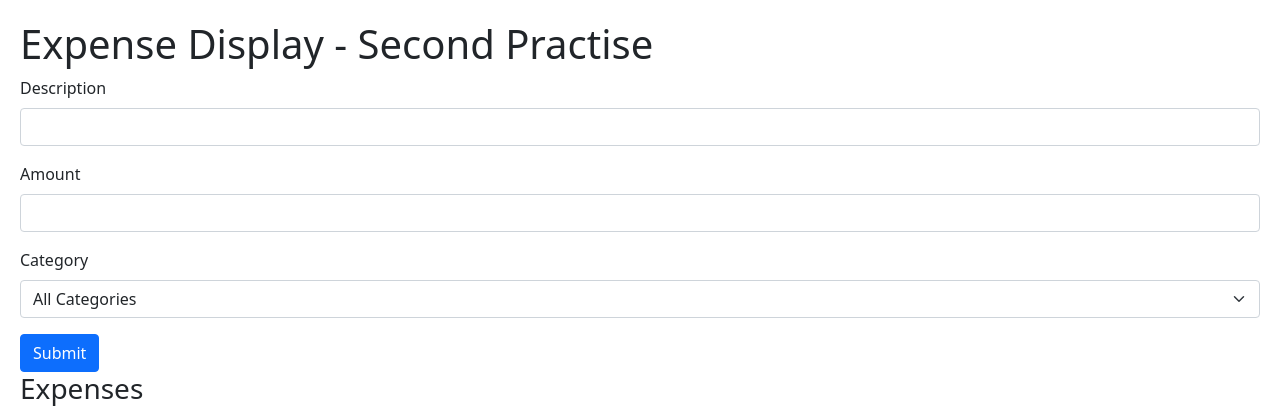
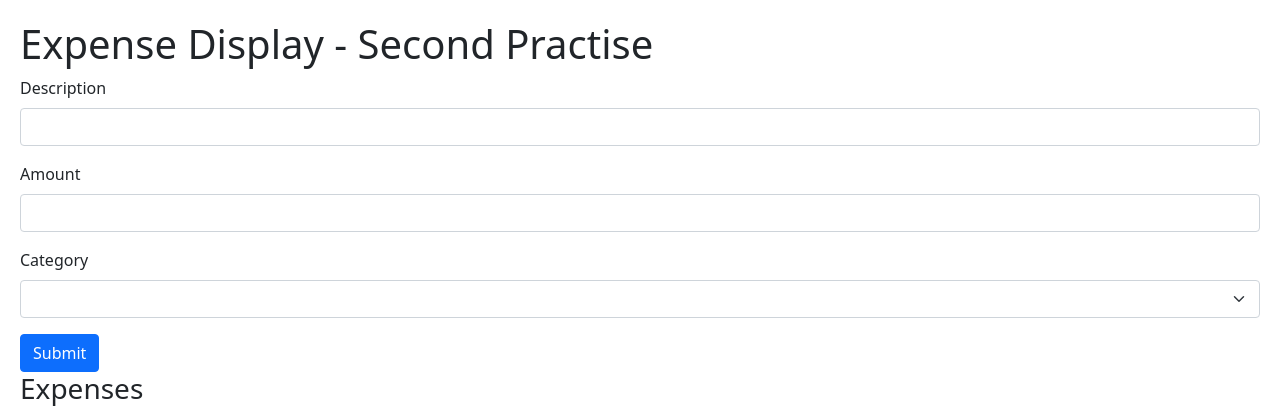
Before and after one commit to RiFactor/mosh-react-18-app, a React (Vite) app: page / in a window 1280 px wide. Shown: the top 412 px of the page. Built offline with nearby package versions, Linux system fonts and the light colour scheme.

Commit message:
Practise: Expense Tracker - Expense Form + Zod

```diff
--- a/src/expense-tracker-practise/ExpenseDisplay.tsx
+++ b/src/expense-tracker-practise/ExpenseDisplay.tsx
@@ -1,32 +1,13 @@
-import { FieldValues, useForm } from "react-hook-form";
-import { z } from "zod";
-import { zodResolver } from "@hookform/resolvers/zod";
+import { FieldValues } from "react-hook-form";
 import { useState } from "react";
 import ExpenseTable from "./ExpenseTable";
 import ExpenseSelect from "./ExpenseSelect";
 import categories from "expense-tracker/Categories";
+import ExpenseFormHook from "./ExpenseFormHook";
 
 // // ToDo:
 // 1. Get entry to add to array,
 // 2. Dropdown arrow (styling?)
-
-const minimumLength = 3;
-
-const schema = z.object({
-  description: z
-    .string()
-    .nonempty({ message: "Please provide a description." }) // should this be in?
-    .min(minimumLength, { message: "Please enter at least 2 characters." }),
-  amount: z
-    .number({ invalid_type_error: "Number is required" }) // when empty string
-    .min(0.01, { message: "Amount must be at least £0.01." })
-    .nonnegative({ message: "Amount cannot be negative." }),
-  category: z.enum(["groceries", "utilities", "toiletries"]), // ToDo get a drop down list
-});
-
-// const required?
-
-type TExpense = z.infer<typeof schema>;
 
 const ExpenseTracker = () => {
   const [selectedExpenseCategory, setSelectedExpenseCategory] = useState("");
@@ -46,26 +27,10 @@ const ExpenseTracker = () => {
     },
   ]); // want an aray of objects
 
-  const {
-    register,
-    handleSubmit,
-    formState: { errors, isValid },
-  } = useForm<TExpense>({ resolver: zodResolver(schema) });
-
   // console.log(register("category")); // should exist but will let you enter non-existent value
 
-  const onSubmit = (data: FieldValues) => {
-    setExpenses([
-      ...expenses,
-      {
-        id: expenses.length + 1,
-        description: "item",
-        amount: 1.5,
-        category: "utilities",
-      },
-    ]);
-    console.log(data, "submit data");
-    console.log(expenses, "final expenses");
+  const onSubmit = (expense: any) => {
+    setExpenses([...expenses, { ...expense, id: expenses.length + 1 }]);
   };
 
   const handleDelete = (id: number) => {
@@ -85,67 +50,7 @@ const ExpenseTracker = () => {
 
   return (
     <>
-      <form onSubmit={handleSubmit(onSubmit)}>
-        <h1>Expense Display - Second Practise</h1>
-        <div className="mb-3">
-          <label htmlFor="description" className="form-label">
-            Description
-          </label>
-          <input
-            {...register("description")}
-            id="description"
-            type="text"
-            className="form-control"
-          />
-          {errors.description && (
-            <p className="text-danger">{errors.description.message}</p>
-          )}
-        </div>
-        <div className="mb-3">
-          <label htmlFor="amount" className="form-label">
-            Amount
-          </label>
-          <input
-            {...register("amount", { valueAsNumber: true })}
-            id="amount"
-            type="number"
-            className="form-control"
-          />
-          {errors.amount && (
-            <p className="text-danger">{errors.amount.message}</p>
-          )}
-        </div>
-        <div className="mb-3">
-          <label htmlFor="category" className="form-label">
-            Category
-          </label>
-          {/* ToDo selection? */}
-          <select
-            {...register("category")}
-            id="category"
-            className="form-select"
-          >
-            <option value="">All Categories</option>
-            {categories.map((category) => {
-              return (
-                <option key={category} value={category}>
-                  {category}
-                </option>
-              );
-            })}
-          </select>
-          {/* QUESTION -- what does htmlFor and input do?? */}
-          {errors.category && (
-            <p className="text-danger">{errors.category.message}</p>
-          )}
-        </div>
-        <button
-          // disabled={!isValid}
-          className="btn btn-primary"
-        >
-          Submit
-        </button>
-      </form>
+      <ExpenseFormHook onSubmit={onSubmit} />
       <div>
         <h3>Expenses</h3>
 
--- /dev/null
+++ b/src/expense-tracker-practise/ExpenseFormHook.tsx
@@ -0,0 +1,102 @@
+import categories from "expense-tracker/Categories";
+import { z } from "zod";
+import { zodResolver } from "@hookform/resolvers/zod";
+import { useForm } from "react-hook-form";
+
+const minimumLength = 3;
+
+const schema = z.object({
+  description: z
+    .string()
+    .nonempty({ message: "Please provide a description." }) // should this be in?
+    .min(minimumLength, { message: "Please enter at least 2 characters." }),
+  amount: z
+    .number({ invalid_type_error: "Number is required" }) // when empty string
+    .min(0.01, { message: "Amount must be at least £0.01." })
+    .nonnegative({ message: "Amount cannot be negative." }),
+  category: z.enum(categories), // ToDo get a drop down list
+});
+
+// const required?
+
+type TExpense = z.infer<typeof schema>;
+
+interface IProps {
+  onSubmit: (expense: TExpense) => void;
+}
+
+const ExpenseFormHook = ({ onSubmit }: IProps) => {
+  const {
+    register,
+    reset,
+    handleSubmit,
+    formState: { errors, isValid },
+  } = useForm<TExpense>({ resolver: zodResolver(schema) });
+
+  return (
+    <form
+      onSubmit={handleSubmit((data: TExpense) => {
+        onSubmit(data);
+        reset();
+      })}
+    >
+      <h1>Expense Display - Second Practise</h1>
+      <div className="mb-3">
+        <label htmlFor="description" className="form-label">
+          Description
+        </label>
+        <input
+          {...register("description")}
+          id="description"
+          type="text"
+          className="form-control"
+        />
+        {errors.description && (
+          <p className="text-danger">{errors.description.message}</p>
+        )}
+      </div>
+      <div className="mb-3">
+        <label htmlFor="amount" className="form-label">
+          Amount
+        </label>
+        <input
+          {...register("amount", { valueAsNumber: true })}
+          id="amount"
+          type="number"
+          className="form-control"
+        />
+        {errors.amount && (
+          <p className="text-danger">{errors.amount.message}</p>
+        )}
+      </div>
+      <div className="mb-3">
+        <label htmlFor="category" className="form-label">
+          Category
+        </label>
+        {/* ToDo selection? */}
+        <select {...register("category")} id="category" className="form-select">
+          <option value=""></option>
+          {categories.map((category) => {
+            return (
+              <option key={category} value={category}>
+                {category}
+              </option>
+            );
+          })}
+        </select>
+        {/* QUESTION -- what does htmlFor and input do?? */}
+        {errors.category && (
+          <p className="text-danger">{errors.category.message}</p>
+        )}
+      </div>
+      <button
+        // disabled={!isValid}
+        className="btn btn-primary"
+      >
+        Submit
+      </button>
+    </form>
+  );
+};
+
+export default ExpenseFormHook;
```
